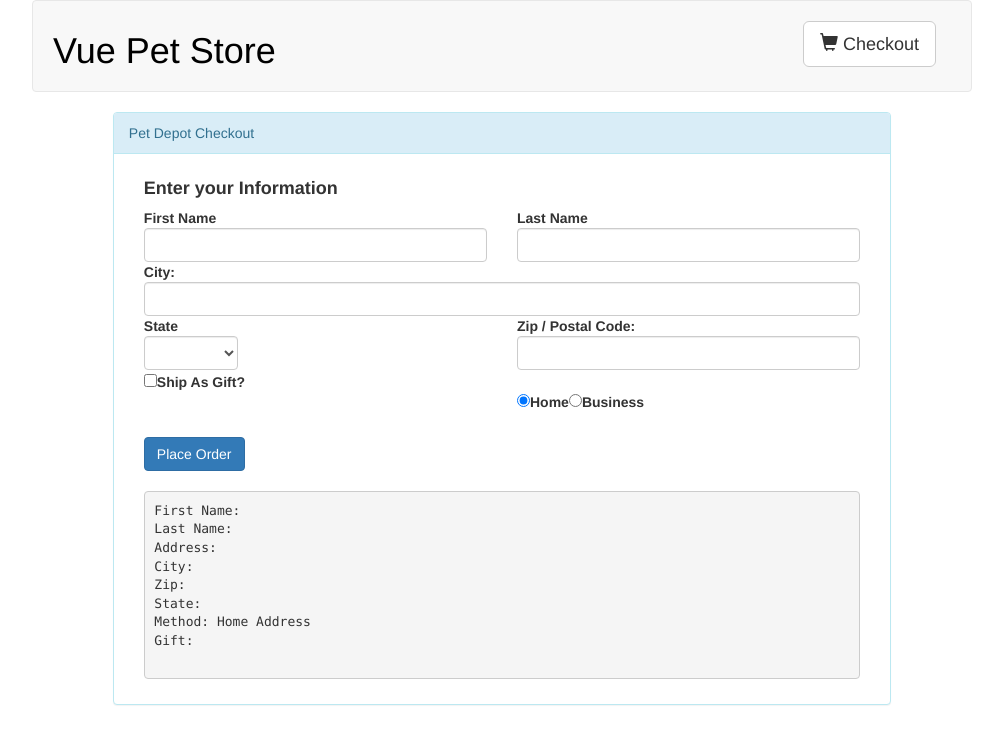
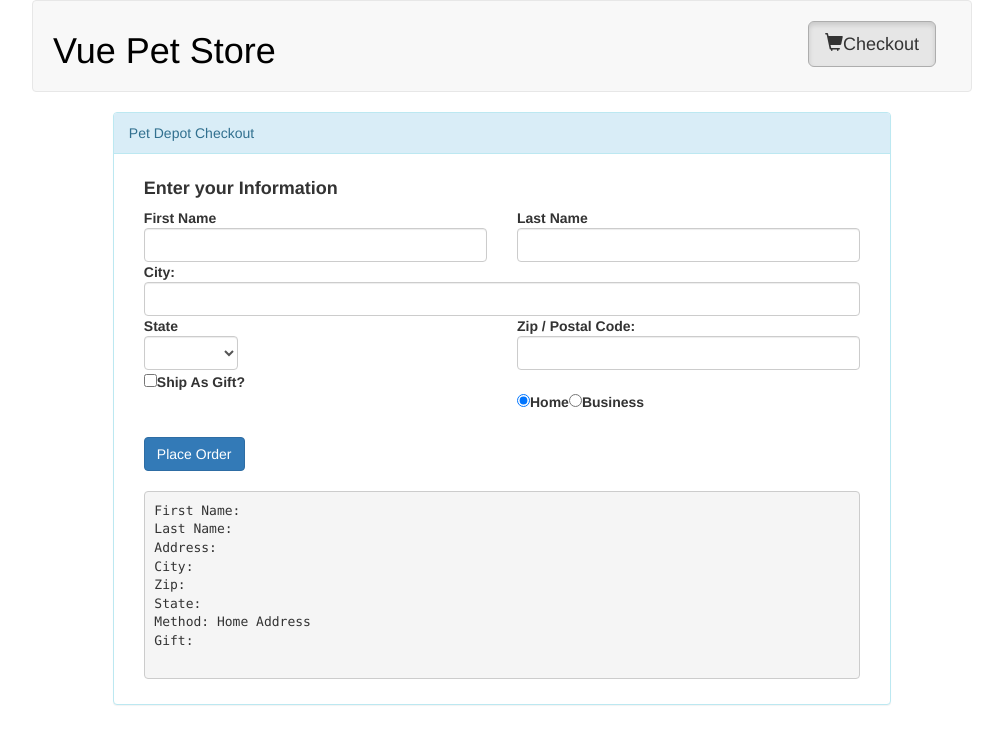
Before and after one commit to AnatoliiMikhov/petstore-vue, a Vue app: page /form in a window 1280 px wide. Shown: the top 744 px of the page, without its empty margins (138-1141 px from the left). Built offline with nearby package versions, Linux system fonts and the light colour scheme.

Commit message:
button to router-link in Header

```diff
--- a/src/components/Header.vue
+++ b/src/components/Header.vue
@@ -8,18 +8,21 @@
           </router-link>
         </h1>
       </div>
+      <!-- end of navbar-header -->
       <div class="nav navbar-nav navbar-right cart">
-        <button
-          type="button"
+        <router-link
+          active-class="active"
+          tag="button"
           class="btn btn-default btn-lg"
-          v-on:click="showCheckout"
+          :to="{ name: 'Form' }"
         >
           <span class="glyphicon glyphicon-shopping-cart">{{
             cartItemCount
-          }}</span>
-          Checkout
-        </button>
+          }}</span
+          >Checkout</router-link
+        >
       </div>
+      <!-- end of nav navbar-nav navbar-right cart -->
     </div>
   </header>
 </template>
@@ -33,11 +36,7 @@ export default {
     };
   },
   props: ["cartItemCount"],
-  methods: {
-    showCheckout() {
-      this.$router.push({ name: "Form" });
-    },
-  },
+  methods: {},
 };
 </script>
 
```
